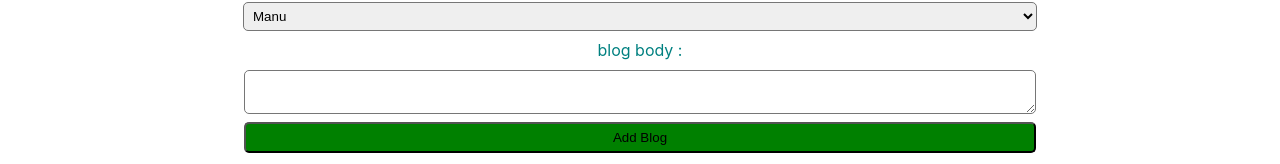
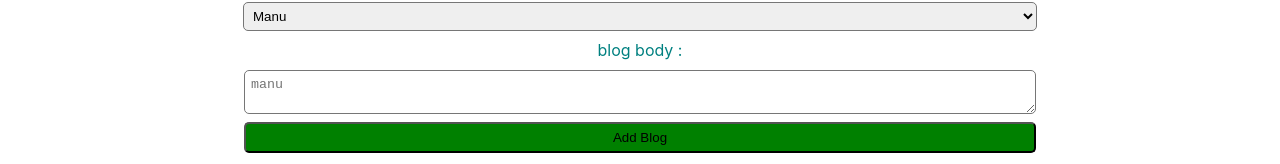
Before and after one commit to emmanuelwangila/manu-blog, a React (Create React App) app: page /new-blog in a window 1280 px wide. Shown: the part 232-396 px from the top of the page. Built offline with nearby package versions, Linux system fonts and the light colour scheme.

Commit message:
finalize two way data binding

```diff
--- a/src/Create.jsx
+++ b/src/Create.jsx
@@ -3,6 +3,7 @@ import React, { useState } from "react";
 const Create = () => {
   const [title, setTitle] = useState("");
   const [author, setAuthor] = useState("");
+  const [actor, setActor] = useState("");
 
   return (
     <div
@@ -74,6 +75,8 @@ const Create = () => {
             blog body :
           </label>
           <textarea
+            onChange={(e) => setActor(e.target.value)}
+            value={actor}
             style={{ margin: "4px", padding: "6px", borderRadius: "5px" }}
             required
             placeholder="manu"
```
